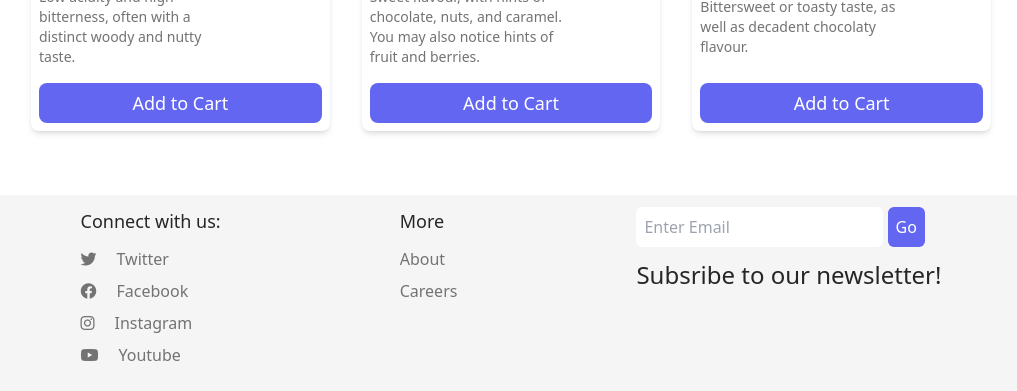
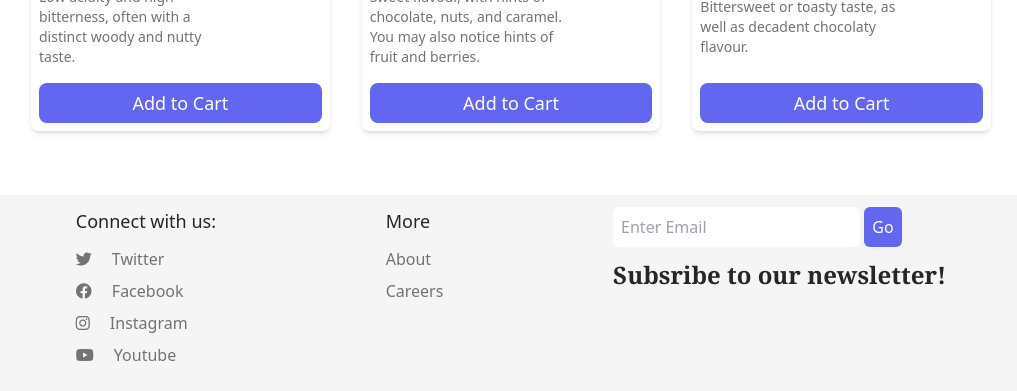
Before and after one commit to preethamananthu/Java-Brews, a website: page src/index.html in a window 1280 px wide. Shown: the part 1780-2171 px from the top of the page, without its empty margins (129-1146 px from the left). Drawn offline with nearby package versions, Linux system fonts and the light colour scheme; files that its build step writes are made by us from their sources.

Commit message:
edited text

```diff
--- a/src/index.html
+++ b/src/index.html
@@ -142,7 +142,7 @@
             <div class="newsletter items-center my-3">
                 <input type="text" class="p-2 rounded-md" placeholder="Enter Email">
                 <button class="p-2 bg-indigo-500 rounded-md text-white hover:bg-indigo-600">Go</button>
-                <h1 class="text-2xl mt-3 text-neutral-800">Subsribe to our newsletter!</h1>
+                <h1 class="text-2xl mt-3 text-neutral-800 font-bold mb-5 font-serif">Subsribe to our newsletter!</h1>
             </div>
         </div>
     </footer>
```
